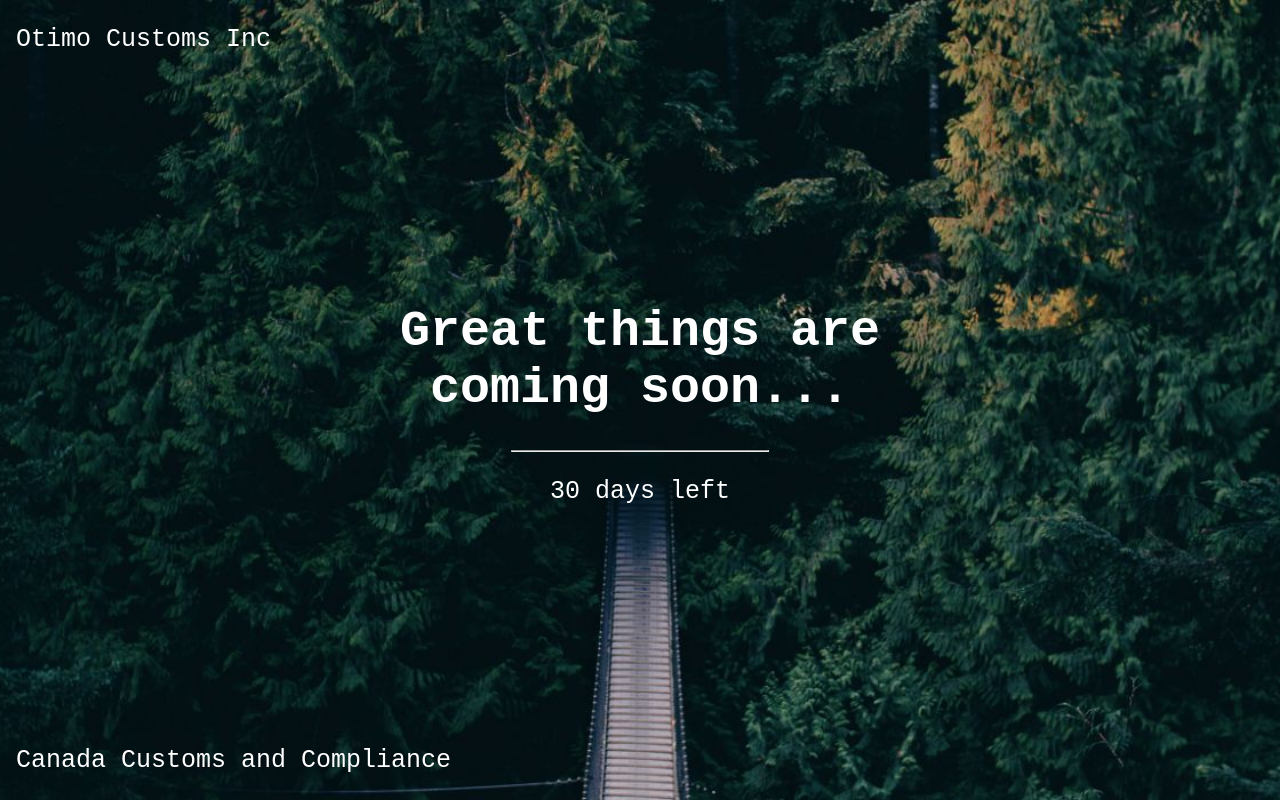
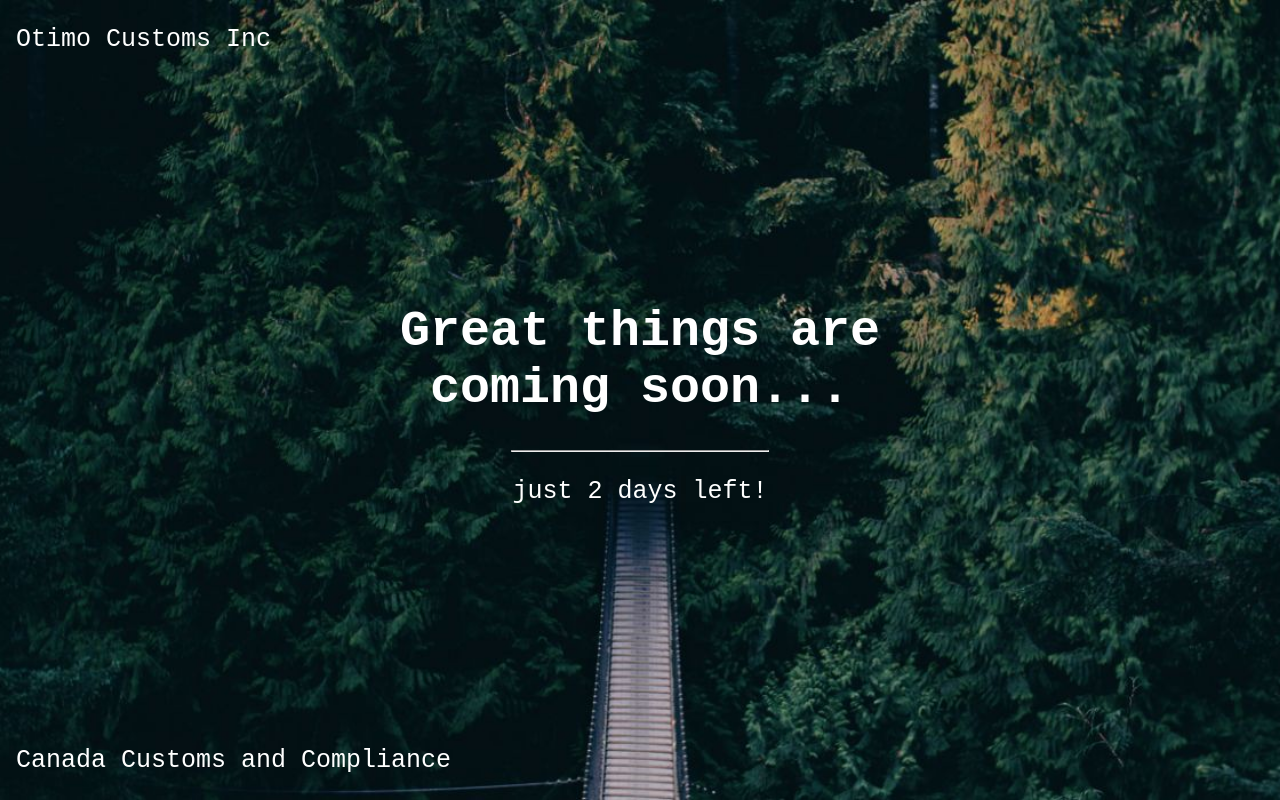
Before and after one commit to diegologo14/otimocustoms, a plain HTML site: page index.html in a window 1280 px wide. Drawn offline with Linux system fonts and the light colour scheme.

Commit message:
Update index.html

```diff
--- a/index.html
+++ b/index.html
@@ -51,7 +51,7 @@ hr {
   <div class="middle">
     <h1>Great things are coming soon...</h1>
     <hr>
-    <p>30 days left</p>
+    <p>just 2 days left!</p>
   </div>
   <div class="bottomleft">
     <p>Canada Customs and Compliance</p>
```
